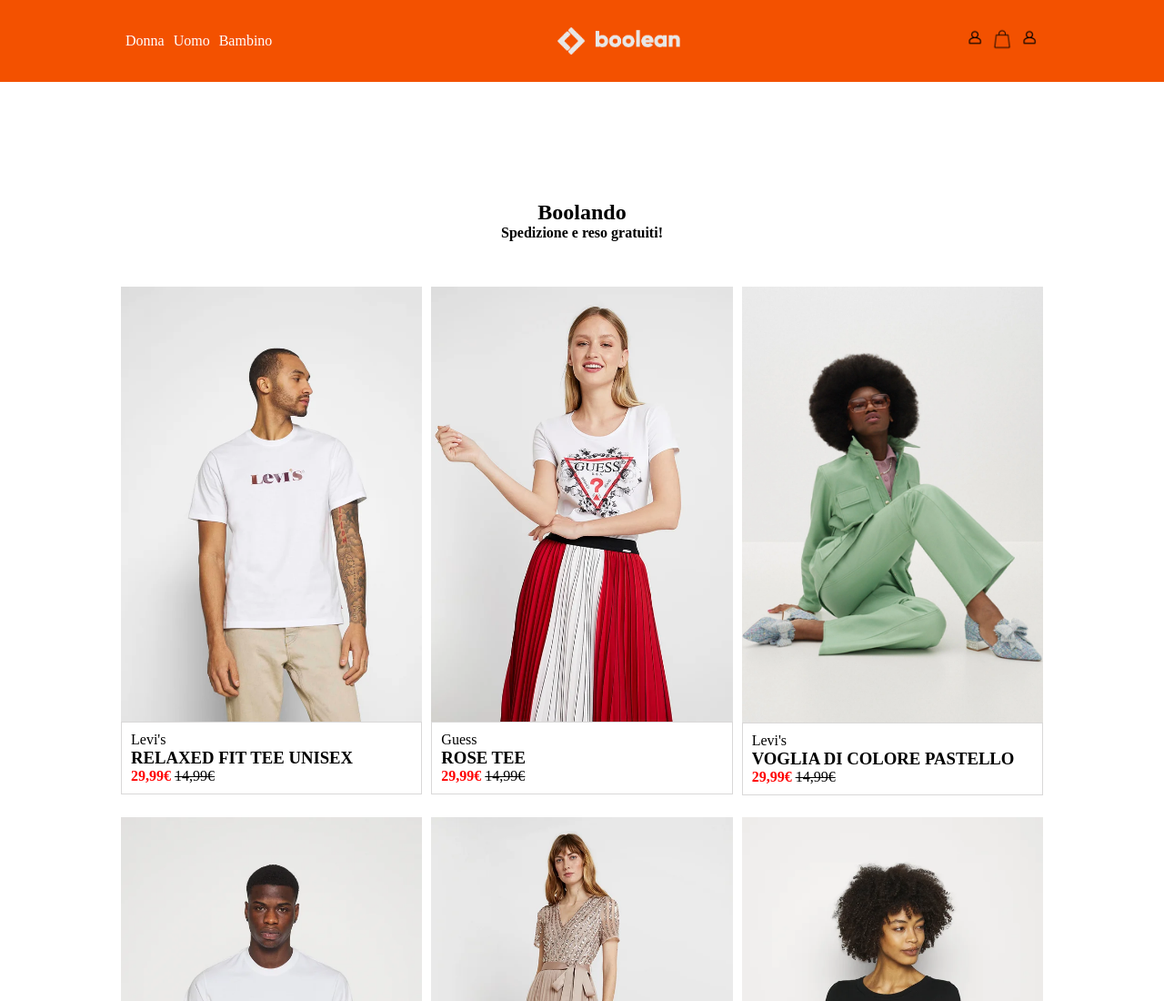
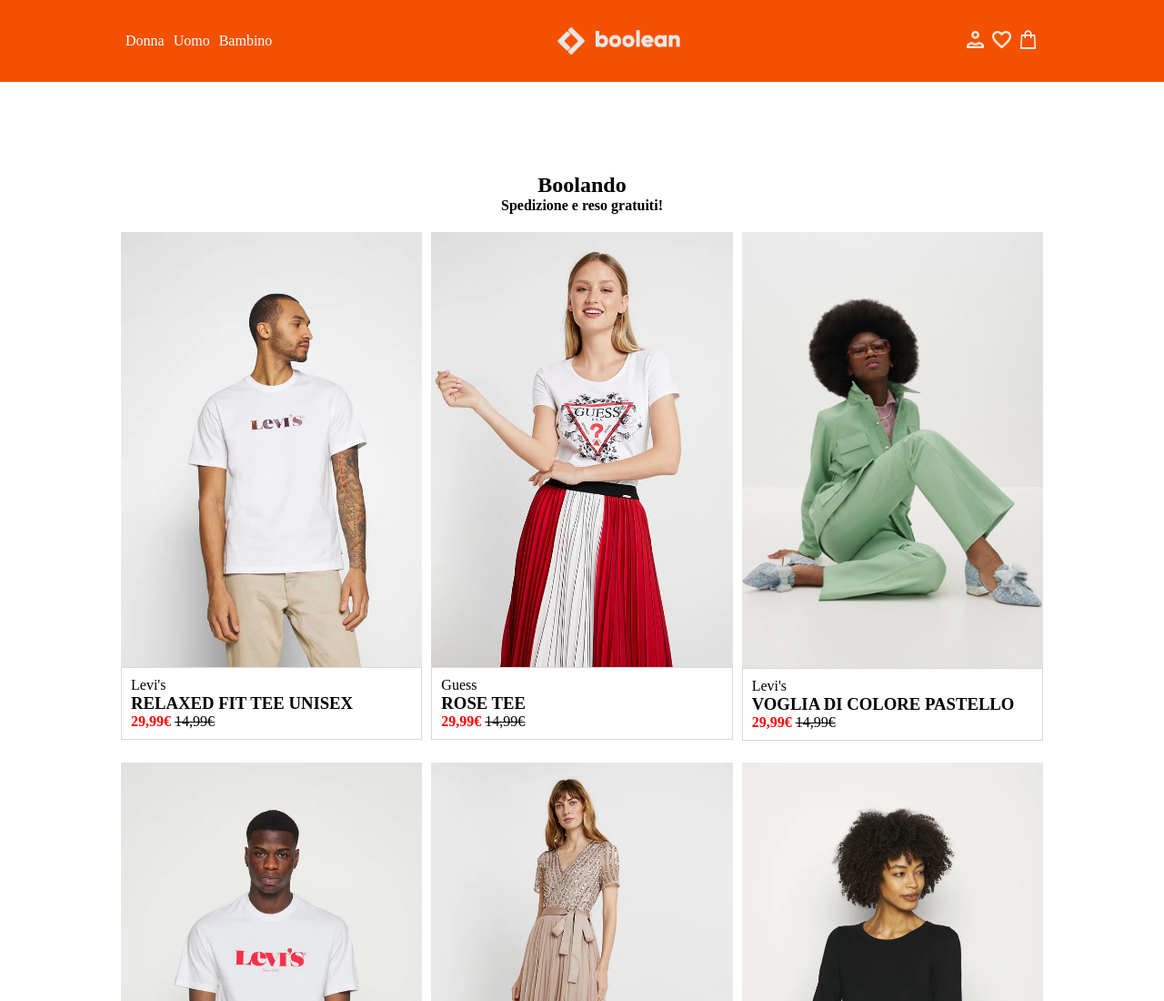
Before and after one commit to davimut/html-css-boolando, a plain HTML site: page index.html in a window 1280 px wide. Shown: the top 1100 px of the page at 91% size. Drawn offline with Linux system fonts and the light colour scheme.

Commit message:
add: fine progetto correzione icone, errori , spaziature

```diff
--- a/css/style.css
+++ b/css/style.css
@@ -3,7 +3,6 @@
 	padding: 0;
 	box-sizing: border-box;
 }
-
 .main-menu a, .note-legali a  {
 	 color: white;
      text-decoration: none;
@@ -11,28 +10,24 @@
 ul,ol {
 	list-style: none;
 }
-
 img {
 
 	max-width: 100%;
 }
-
 .container {
 	max-width: 1024px;
 	margin: 0 auto;
 }
-
 .row {
 	display: flex;
 	flex-wrap: wrap;
 	row-gap: 24px;
 }
-
 .row > * {
 	padding: 0 5px;
 }
 
-/* HEADER */
+
 .page-header {
 	background-color: rgb(243, 81, 0);
 	color: white;
@@ -49,47 +44,46 @@ img {
 	display: flex;
 }
 .icon-menu {
+	justify-content: center;
 	display:flex;
 	width: 100px;
 }
 
+.icon-menu img {
+	width: 25px;
+	margin: 2px;
+}
 .logo img {
 	height: 30px;
 	display: block;
 }
-
 .menu__item {
 	padding: 5px;
 }
 
+
 .col-33 {
 	width: calc(100% / 3);
 }
-
-.expo-produit {
-	padding: 80px 0;
-}
-
-.titolo-shop {
-    text-align: center;
-    ;
-	margin: 50PX;
-}
-
 .col-33 :hover {
 	border: 1px solid rgb(255, 128, 0);
 	background-color: rgb(255, 128, 0);
 }
+.expo-produit {
+	padding: 80px 0;
+}
+.titolo-shop {
+    text-align: center;
+    ;
+	margin: 20PX;
+}
+
+
 
 .card-item img {
 	width: 700px;
 	display: block;
 }
-
-.brand-name{
-    font-weight: 5px;
-}
-
 .items-info{
 	padding: 10px;
     border: 1px solid rgba(187, 185, 185, 0.55);
@@ -98,7 +92,6 @@ img {
     font-weight: bolder;
     color: red;
 }
-
 .items-info :last-child {
     display: inline-block;
     text-decoration: line-through;
@@ -109,22 +102,18 @@ img {
 	background-color: rgb(31, 31, 31);
 	color: white;
 }
-
 .page-footer .row {
 	justify-content: space-between;
 	height: 90px;
 	align-items: center;
 }
-
 .note-legali{
 	    display: flex;
 		font-size: 10px;
 		gap: 10px;
 }
-
-
 .icon-social > img {
-	width: 20px;
+	width: 25px;
 	display:block;
 
 }
--- a/index.html
+++ b/index.html
@@ -15,15 +15,14 @@
 						<li class="menu__item"><a href="">Donna</a></li>
 						<li class="menu__item"><a href="">Uomo</a></li>
 						<li class="menu__item"><a href="">Bambino</a></li>
-                        </li>
 					</ul>
                     <figure class="logo">
-						<img src="./img/boolean-logo.png" alt="" />
+						<img src="./img/boolean-logo.png" alt=""/>
 					</figure>
                     <ul class="icon-menu">
-						<li class="profile-icon"><a href=""><img src="/img/profimg.png" alt=""></a></li>
-						<li class="preferiti-icon"><a href=""><img src="/img/shopping-bag.png" alt=""></a></li>
-						<li class="shop-icon"><a href=""><img src="/img/profimg.png" alt=""></a></li>
+						<li class="profile-icon"><a href=""><img src="/img/person.png" alt=""></a></li>
+						<li class="preferiti-icon"><a href=""><img src="/img/icons8-like-24.png" alt=""></a></li>
+						<li class="shop-icon"><a href=""><img src="/img/bag.png" alt=""></a></li>
 					</ul>
 
 				</nav>
@@ -41,7 +40,7 @@
                         <div class="col-33">
 							<div class="card-item">
 								<figure>
-									<img src="./img/1.webp" alt="" />
+									<img src="./img/1.webp" alt=""/>
 								</figure>
 								<div class="items-info">
                                     <p class="brand-name">Levi's</p>
@@ -53,7 +52,7 @@
                         <div class="col-33">
 							<div class="card-item">
 								<figure>
-									<img src="./img/2.webp" alt="" />
+									<img src="./img/2.webp" alt=""/>
 								</figure>
 								<div class="items-info">
                                     <p class="brand-name">Guess</p>
@@ -65,7 +64,7 @@
                         <div class="col-33">
 							<div class="card-item">
 								<figure>
-									<img src="./img/3.webp" alt="" />
+									<img src="./img/3.webp" alt=""/>
 								</figure>
 								<div class="items-info">
                                     <p class="brand-namee">Levi's</p>
@@ -77,7 +76,7 @@
                         <div class="col-33">
 							<div class="card-item">
 								<figure>
-									<img src="./img/4.webp" alt="" />
+									<img src="./img/4.webp" alt=""/>
 								</figure>
 								<div class="items-info">
                                     <p class="brand-name">Maya Deluxe</p>
@@ -89,7 +88,7 @@
                         <div class="col-33">
 							<div class="card-item">
 								<figure>
-									<img src="./img/5.webp" alt="" />
+									<img src="./img/5.webp" alt=""/>
 								</figure>
 								<div class="items-info">
                                     <p class="brand-name">Levi's</p>
@@ -101,7 +100,7 @@
                         <div class="col-33">
 							<div class="card-item">
 								<figure>
-									<img src="./img/6.webp" alt="" />
+									<img src="./img/6.webp" alt=""/>
 								</figure>
 								<div class="items-info">
                                     <p class="brand-name">Levi's</p>
```
Also changed, not shown: img/bag.png (added), img/icons8-like-24.png (added), img/person.png (added).
